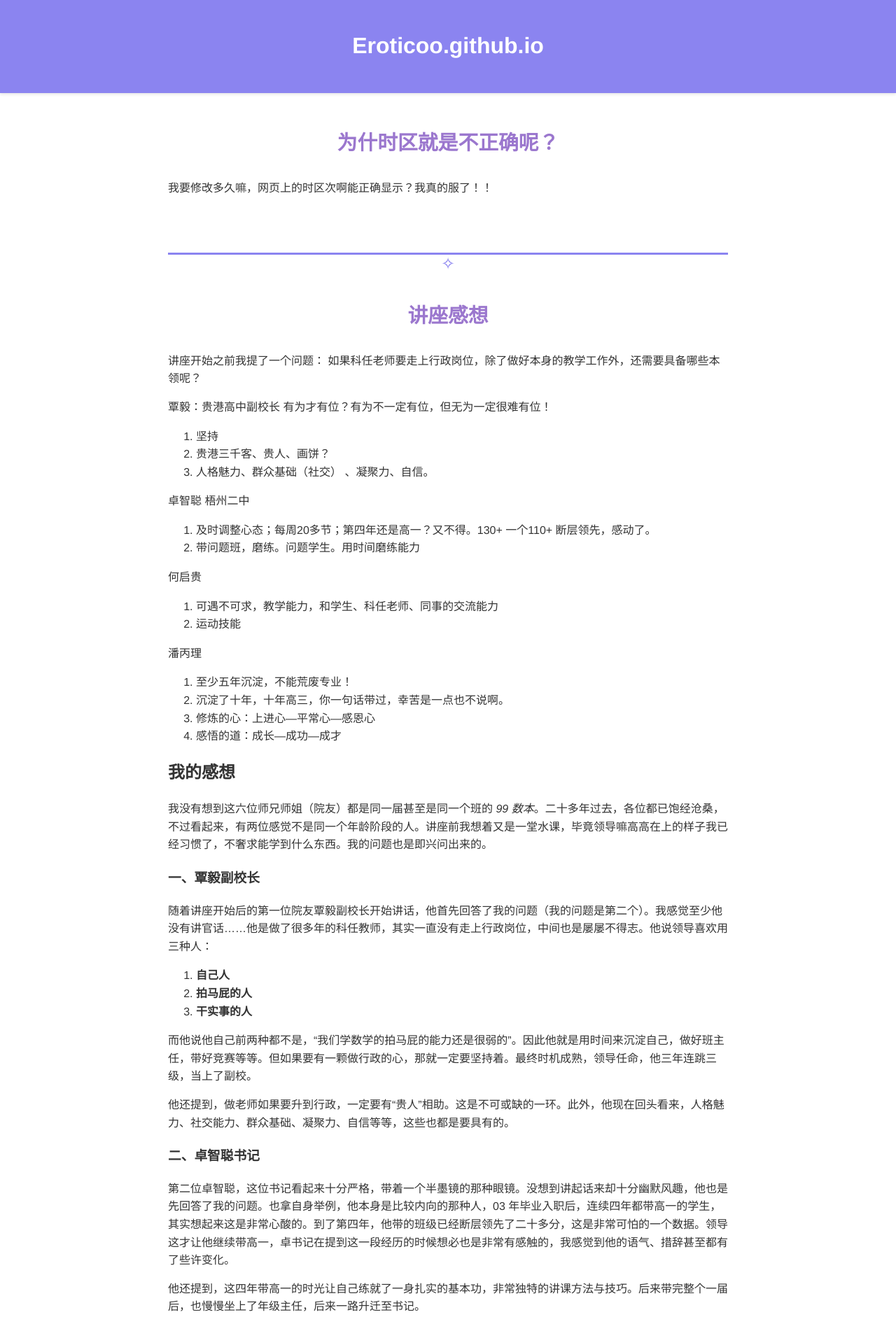
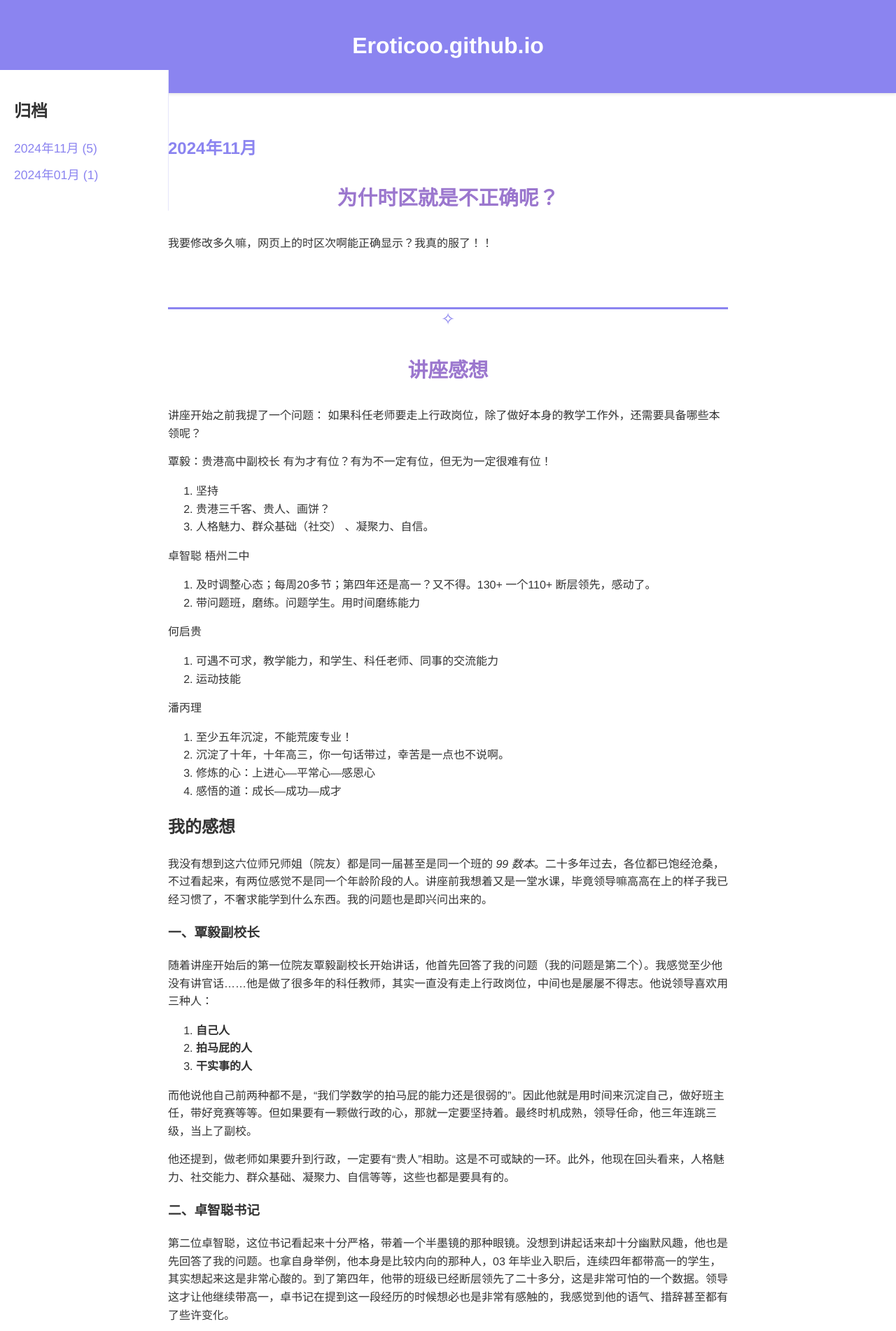
Before and after one commit to Eroticoo/Eroticoo.github.io, a Jekyll site: the page built from index.html, in a window 1280 px wide. Shown: the top 1902 px of the page at 70% size. Built offline with Jekyll 4.4.1, drawn with Linux system fonts in a browser that asks for light colours.

Commit message:
添加按月份归档功能

```diff
--- a/_layouts/default.html
+++ b/_layouts/default.html
@@ -13,9 +13,23 @@
     <header>
         <h1><a href="{{ '/' | relative_url }}">{{ site.title }}</a></h1>
     </header>
+
+    <div class="sidebar">
+        <h2>归档</h2>
+        <ul class="archive-list">
+        {% assign postsByYearMonth = site.posts | group_by_exp:"post", "post.date | date: '%Y年%m月'" %}
+        {% for yearMonth in postsByYearMonth %}
+            <li>
+                <a href="#{{ yearMonth.name }}">{{ yearMonth.name }} ({{ yearMonth.items.size }})</a>
+            </li>
+        {% endfor %}
+        </ul>
+    </div>
+
     <main>
         {{ content }}
     </main>
+
     <footer>
         <p>© {{ site.time | date: '%Y' }} {{ site.author }}</p>
     </footer>
--- a/assets/css/style.css
+++ b/assets/css/style.css
@@ -25,9 +25,9 @@ header a:hover {
 }
 
 main {
+    margin-left: 220px;
     padding: 20px;
     max-width: 800px;
-    margin: auto;
 }
 
 /* 文章内容样式 */
@@ -104,3 +104,44 @@ code {
     padding: 2px 4px;
     border-radius: 4px;
 }
+
+/* 添加侧边栏样式 */
+.sidebar {
+    width: 200px;
+    position: fixed;
+    left: 0;
+    top: 100px;
+    padding: 20px;
+    background-color: #ffffff;
+    border-right: 1px solid #e6e6fa;
+}
+
+.archive-list {
+    list-style: none;
+    padding: 0;
+}
+
+.archive-list li {
+    margin: 10px 0;
+}
+
+.archive-list a {
+    color: #8b84f0;
+    text-decoration: none;
+    font-size: 1.1em;
+}
+
+.archive-list a:hover {
+    text-decoration: underline;
+}
+
+/* 在小屏幕上隐藏侧边栏 */
+@media (max-width: 768px) {
+    .sidebar {
+        display: none;
+    }
+    main {
+        margin-left: auto;
+        margin-right: auto;
+    }
+}
--- a/index.html
+++ b/index.html
@@ -2,8 +2,12 @@
 layout: default
 ---
 
-{% for post in site.posts %}
-<div class="post-content">
-    {{ post.content }}
-</div>
+{% assign postsByYearMonth = site.posts | group_by_exp:"post", "post.date | date: '%Y年%m月'" %}
+{% for yearMonth in postsByYearMonth %}
+    <h2 id="{{ yearMonth.name }}" style="color: #8b84f0; padding-top: 20px;">{{ yearMonth.name }}</h2>
+    {% for post in yearMonth.items %}
+        <div class="post-content">
+            {{ post.content }}
+        </div>
+    {% endfor %}
 {% endfor %}
```
